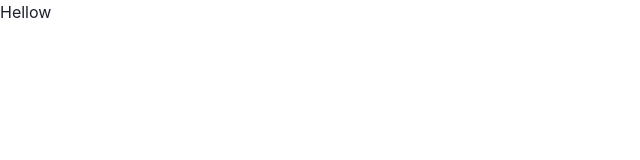
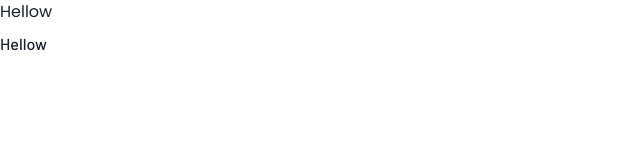
Before and after one commit to BarrosVentura/worldtrip, a Next.js app: page / in a window 1280 px wide. Shown: the top 160 px of the page, without its empty margins (0-640 px from the left). Built offline with nearby package versions, Linux system fonts and the light colour scheme.

Commit message:
Fix document name and styles

```diff
--- a/next.config.js
+++ b/next.config.js
@@ -2,6 +2,6 @@
 const nextConfig = {
   reactStrictMode: true,
   swcMinify: true,
-}
+};
 
-module.exports = nextConfig
+module.exports = nextConfig;
--- a/pages/_app.tsx
+++ b/pages/_app.tsx
@@ -1,10 +1,11 @@
 import "../styles/globals.css";
 import { ChakraProvider } from "@chakra-ui/react";
 import type { AppProps } from "next/app";
+import { theme } from "../styles/theme";
 
 function MyApp({ Component, pageProps }: AppProps) {
   return (
-    <ChakraProvider>
+    <ChakraProvider theme={theme}>
       <Component {...pageProps} />
     </ChakraProvider>
   );
--- a/pages/_documents.tsx
+++ b/pages/_document.tsx
@@ -1,5 +1,4 @@
-import Document, { Head, Html, Main, NextScript } from "next/document";
-
+import Document, { Html, Head, Main, NextScript } from "next/document";
 export default class MyDocument extends Document {
   render() {
     return (
--- a/pages/index.tsx
+++ b/pages/index.tsx
@@ -1,7 +1,13 @@
+import { Box, Stack } from "@chakra-ui/react";
 import type { NextPage } from "next";
 
 const Home: NextPage = () => {
-  return <div>Hellow</div>;
+  return (
+    <Stack>
+      <Box>Hellow</Box>
+      <Box textStyle="secondary">Hellow</Box>
+    </Stack>
+  );
 };
 
 export default Home;
--- a/tsconfig.json
+++ b/tsconfig.json
@@ -4,7 +4,7 @@
     "lib": ["dom", "dom.iterable", "esnext"],
     "allowJs": true,
     "skipLibCheck": true,
-    "strict": true,
+    "strict": false,
     "forceConsistentCasingInFileNames": true,
     "noEmit": true,
     "esModuleInterop": true,
@@ -15,6 +15,6 @@
     "jsx": "preserve",
     "incremental": true
   },
-  "include": ["next-env.d.ts", "**/*.ts", "**/*.tsx"],
+  "include": ["next-env.d.ts", "**/*.ts", "**/*.tsx", "**/*.spec.tsx"],
   "exclude": ["node_modules"]
 }
```
